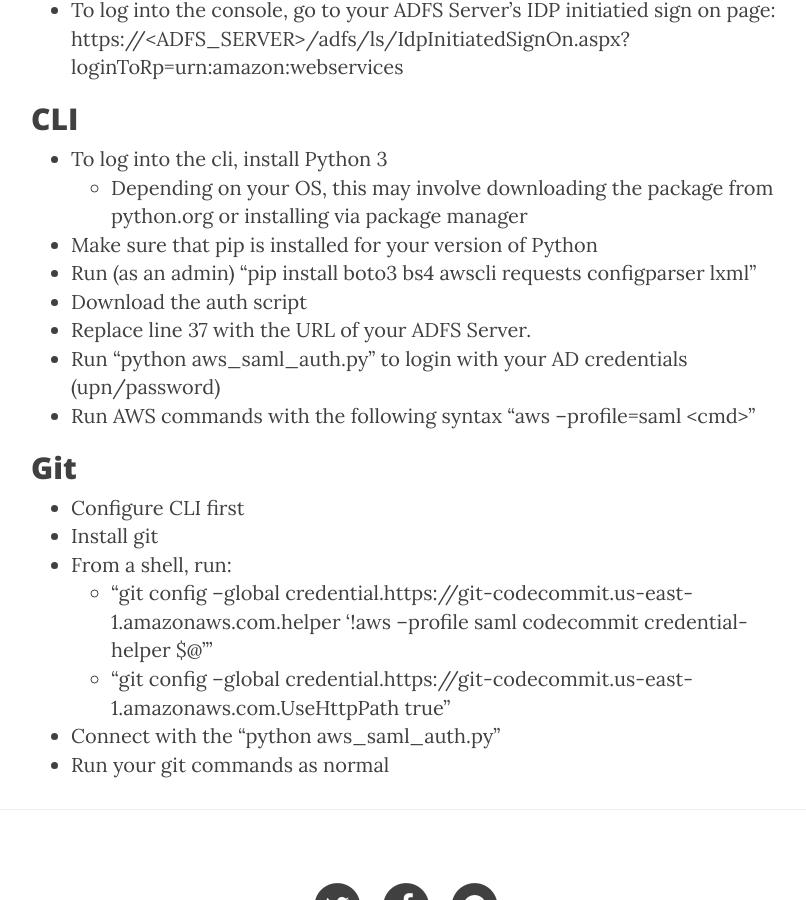
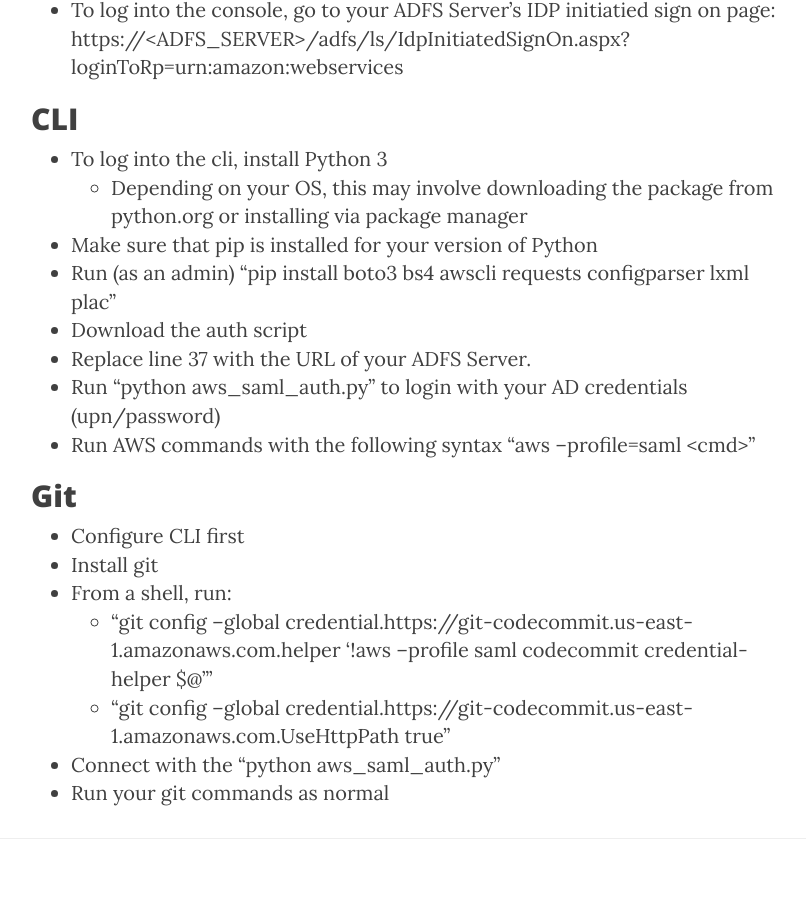
Before and after one commit to tjsullivan1/tjsullivan1.github.io, a Jekyll site: the page built from _posts/2017-05-10-saml-for-aws-quickstart.md, in a window 1280 px wide and 900 px high, scrolled down 990 px. Shown: the whole window, without its empty margins (234-1040 px from the left). Built offline with Jekyll 4.4.1, drawn with Linux system fonts in a browser that asks for light colours; nearby versions of some CDN libraries.

Commit message:
Updated to include new python packages

```diff
--- a/_posts/2017-05-10-saml-for-aws-quickstart.md
+++ b/_posts/2017-05-10-saml-for-aws-quickstart.md
@@ -16,7 +16,7 @@
 * To log into the cli, install Python 3
    * Depending on your OS, this may involve downloading the package from [python.org](https://www.python.org/downloads/) or installing via package manager
 * Make sure that pip is installed for your version of Python
-* Run (as an admin) "pip install boto3 bs4 awscli requests configparser lxml"
+* Run (as an admin) "pip install boto3 bs4 awscli requests configparser lxml plac"
 * Download the [auth script](ttps://gist.github.com/tjsullivan1/200ffd6873b8e9d9497cd3d26f26897b)
 * Replace line 37 with the URL of your ADFS Server.
 * Run "python aws_saml_auth.py" to login with your AD credentials (upn/password)
```
